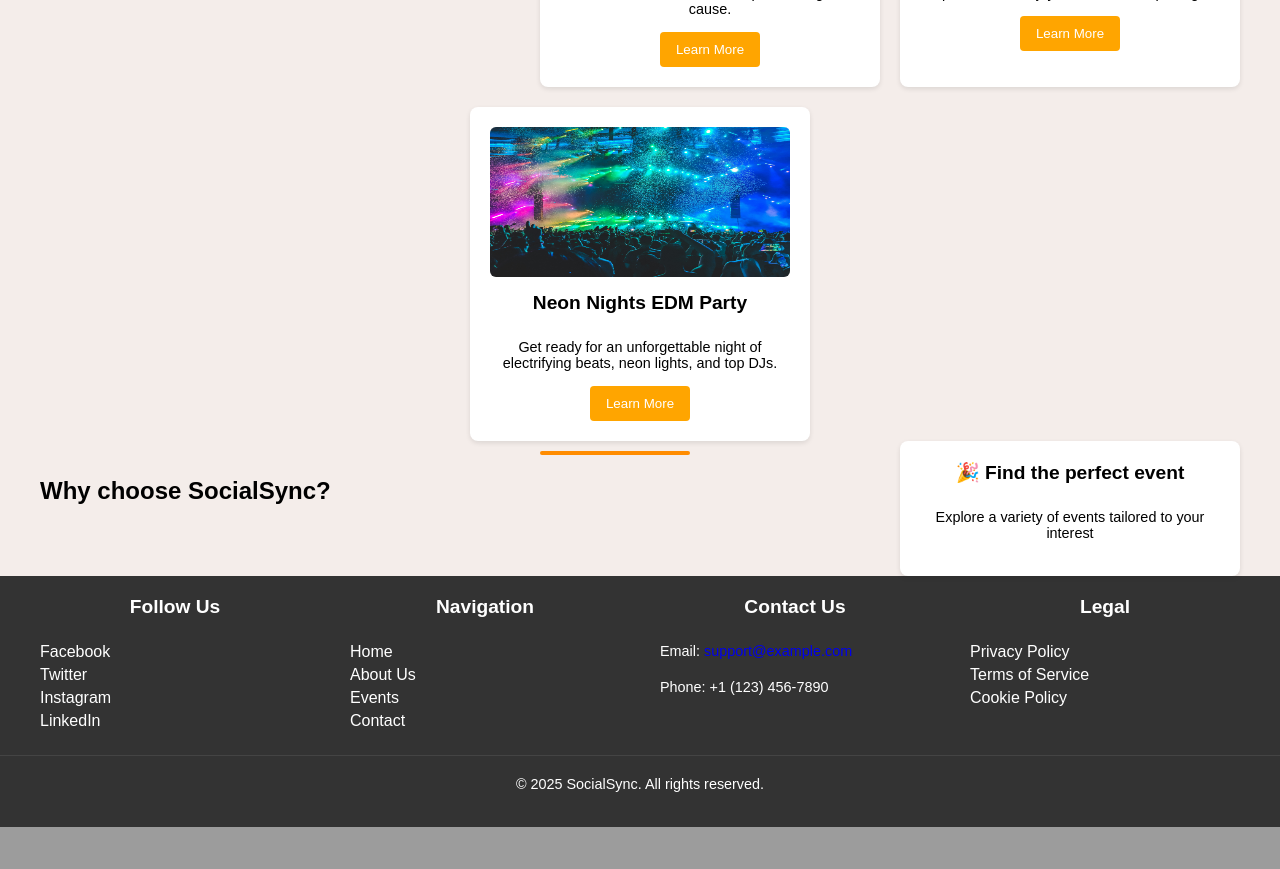
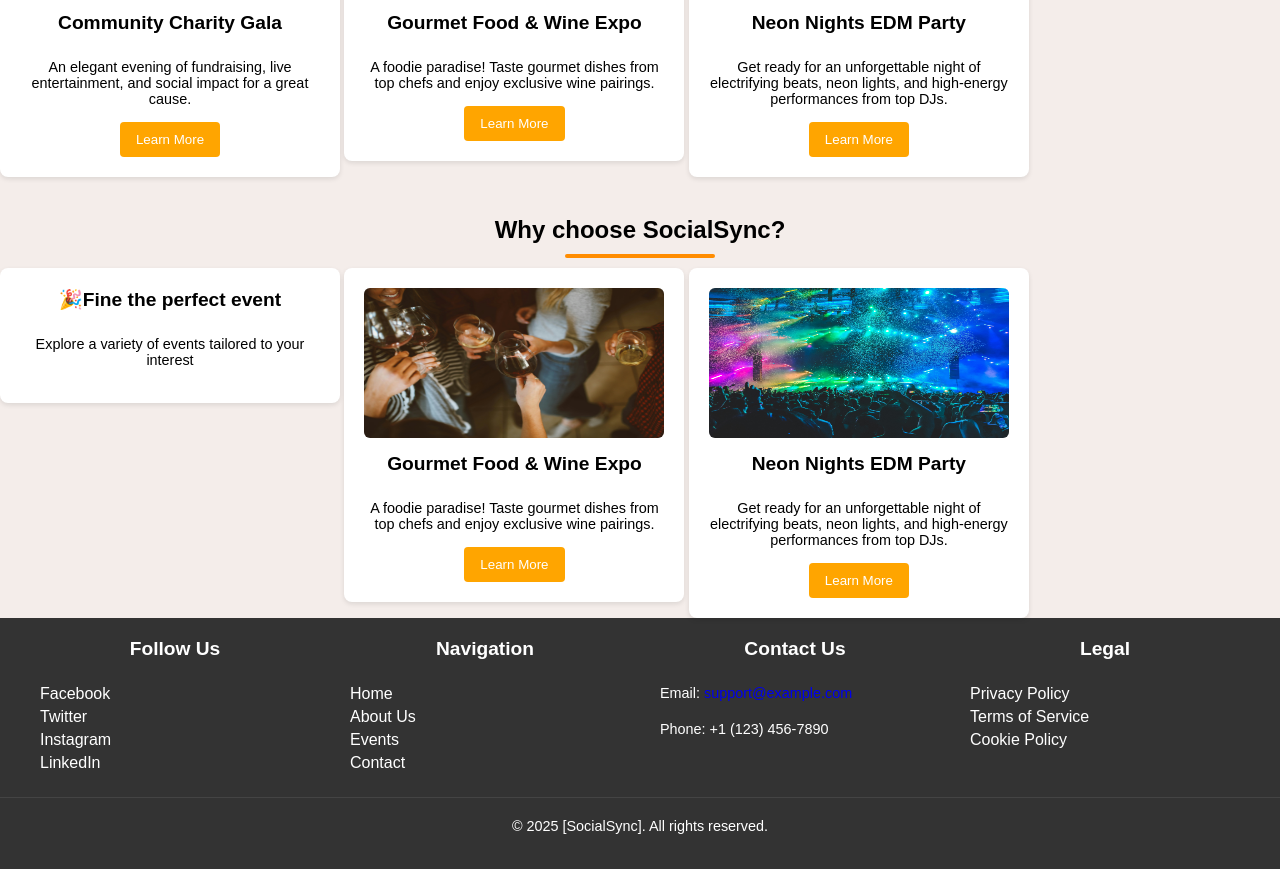
Before and after one commit to Lofiea/socialsync-event-management, a Python web app: template templates/index.html in a window 1280 px wide. Shown: the part 1321-2190 px from the top of the page. Before the commit the page ends 2148 px from the top, so only its background shows below. Run offline with Jinja, Linux system fonts and the light colour scheme; the template is opened without the code that fills it, so the values that code supplies are empty.

Commit message:
somethin

```diff
--- a/templates/index.html
+++ b/templates/index.html
@@ -1,66 +1,16 @@
 <!DOCTYPE html>
 <html lang="en">
 <head>
-  <meta charset="UTF-8" />
-  <meta name="viewport" content="width=device-width, initial-scale=1.0"/>
-  <link rel="stylesheet" href="styles.css" />
-  <link href="https://fonts.googleapis.com/css2?family=Material+Symbols+Outlined" rel="stylesheet" />
+    <meta charset="UTF-8">
+    <meta name="viewport" content="width=device-width, initial-scale=1.0">
+    <link rel="stylesheet" href="styles.css">
+    <link rel="stylesheet" href="https://fonts.googleapis.com/css2?family=Material+Symbols+Outlined:opsz,wght,FILL,GRAD@20..48,100..700,0..1,-50..200&icon_names=search"/>
     <title>Homepage</title>
-  <style>
-    .navbar {
-      display: flex;
-      justify-content: space-between;
-      align-items: center;
-      flex-wrap: wrap;
-      padding: 10px 20px;
-      background-color: white;
-      box-shadow: 0 2px 4px rgba(0, 0, 0, 0.1);
-    }
 
-    .nav-links {
-      display: flex;
-      align-items: center;
-      gap: 15px;
-      list-style: none;
-    }
-
-    .nav-links li, .search {
-      display: flex;
-      align-items: center;
-    }
-
-    .nav-links a {
-      text-decoration: none;
-      color: #333;
-    }
-
-    .nav-links a:hover {
-      color: #007BFF;
-    }
-
-    .search-input {
-      padding: 5px 10px;
-      border-radius: 5px;
-      border: 1px solid #ccc;
-      margin-left: 5px;
-    }
-
-    .login, .subscribe {
-      padding: 6px 14px;
-      background-color: #007BFF;
-      color: white;
-      border: none;
-      border-radius: 5px;
-      cursor: pointer;
-      font-size: 14px;
-    }
-
-    .login:hover, .subscribe:hover {
-      background-color: #0056b3;
-    }
-  </style>
 </head>
 <body>
+    <body>
+
         <!-- Navigation Bar -->
         <header>
           <nav class="navbar">
@@ -86,56 +36,71 @@
           </nav>
         </header>
 
-  <!-- Hero Image -->
+
+    <!-- Images -->
     <div class="hero-image">
-    <img src="images/event.jpg" alt="event1" class="response" />
+        <img src="images/event.jpg" alt="event1" class="response">
         <div class="hero-text">
             <h1>Welcome to SocialSync</h1>
             <button class="ctaDiscover"><a href="events.html">Discover Events</a></button>
         </div>
     </div>
 
-  <!-- Featured Events -->
+    <!--Body-->
     <section>
-    <div class="container">
+        <div class="container"></div>
             <h1>Featured Events</h1>
             <div class="line"></div>
             <div class="event-card">
-        <img src="images/event.jpg" alt="event1" class="event-image" />
+                <img src="images/event.jpg" alt="event1" class="event-image">
                 <h3>Community Charity Gala</h3>
                 <p>An elegant evening of fundraising, live entertainment, and social impact for a great cause.</p>
                 <button>Learn More</button>
             </div>
             <div class="event-card">
-        <img src="images/wine.jpg" alt="event1" class="event-image" />
+                <img src="images/wine.jpg" alt="event1" class="event-image">
                 <h3>Gourmet Food & Wine Expo</h3>
                 <p>A foodie paradise! Taste gourmet dishes from top chefs and enjoy exclusive wine pairings.</p>
                 <button>Learn More</button>
             </div>
             <div class="event-card">
-        <img src="images/rave.jpg" alt="event1" class="event-image" />
+                <img src="images/rave.jpg" alt="event1" class="event-image">
                 <h3>Neon Nights EDM Party</h3>
-        <p>Get ready for an unforgettable night of electrifying beats, neon lights, and top DJs.</p>
+                <p>Get ready for an unforgettable night of electrifying beats, neon lights, and high-energy performances from top DJs.</p>
+                <button>Learn More</button>
+            </div>
+
+        </div>
+    </section>
+<!-- Why you chose us section -->
+    <section>
+        <div class="container"></div>
+        <h1>Why choose SocialSync?</h1>
+            <div class="line"></div>
+            <div class="event-card">
+
+                <h3>🎉Fine the perfect event</h3>
+                <p>Explore a variety of events tailored to your interest</p>
+            </div>
+            <div class="event-card">
+                <img src="images/wine.jpg" alt="event1" class="event-image">
+                <h3>Gourmet Food & Wine Expo</h3>
+                <p>A foodie paradise! Taste gourmet dishes from top chefs and enjoy exclusive wine pairings.</p>
+                <button>Learn More</button>
+            </div>
+            <div class="event-card">
+                <img src="images/rave.jpg" alt="event1" class="event-image">
+                <h3>Neon Nights EDM Party</h3>
+                <p>Get ready for an unforgettable night of electrifying beats, neon lights, and high-energy performances from top DJs.</p>
                 <button>Learn More</button>
             </div>
         </div>
     </section>
 
-  <!-- Why Choose Us Section -->
-  <section>
-    <div class="container">
-      <h1>Why choose SocialSync?</h1>
-      <div class="line"></div>
-      <div class="event-card">
-        <h3>🎉 Find the perfect event</h3>
-        <p>Explore a variety of events tailored to your interest</p>
-      </div>
-    </div>
-  </section>
-
-  <!-- Footer -->
+    <!--Footer-->
     <footer>
         <div class="footer-container">
+            <!-- Social Media Section -->
             <div class="social-media">
                 <h3>Follow Us</h3>
                 <ul>
@@ -145,6 +110,8 @@
                     <li><a href="https://linkedin.com" target="_blank">LinkedIn</a></li>
                 </ul>
             </div>
+
+            <!-- Navigation Section -->
             <div class="navigation">
                 <h3>Navigation</h3>
                 <ul>
@@ -154,11 +121,15 @@
                     <li><a href="contact.html">Contact</a></li>
                 </ul>
             </div>
+
+            <!-- Contact Section -->
             <div class="contact">
                 <h3>Contact Us</h3>
                 <p>Email: <a href="mailto:support@example.com">support@example.com</a></p>
                 <p>Phone: +1 (123) 456-7890</p>
             </div>
+
+            <!-- Legal Section -->
             <div class="legal">
                 <h3>Legal</h3>
                 <ul>
@@ -168,9 +139,10 @@
                 </ul>
             </div>
         </div>
+
         <div class="footer-bottom">
-      <p>&copy; 2025 SocialSync. All rights reserved.</p>
+            <p>&copy; 2025 [SocialSync]. All rights reserved.</p>
         </div>
     </footer>
 </body>
-</html>
+</html
```
Lines whose indentation alone changed are shown as unchanged.
